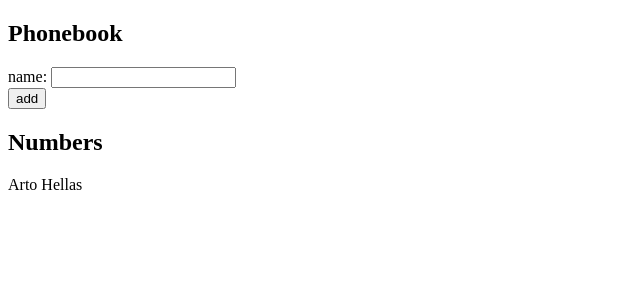
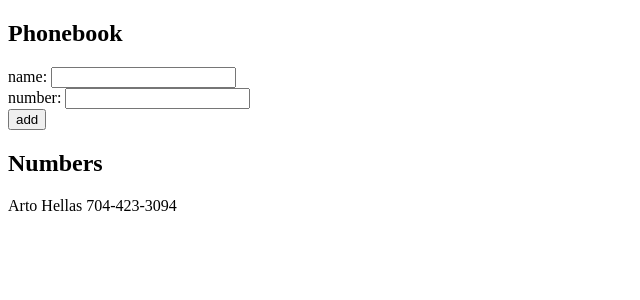
Before and after one commit to eding888/fullstackopen-part-2, a React (Create React App) app in the folder phonebook/: page / in a window 1280 px wide. Shown: the top 300 px of the page, without its empty margins (0-640 px from the left). Built offline with nearby package versions, Linux system fonts and the light colour scheme.

Commit message:
Complete 2.8

```diff
--- a/phonebook/src/App.js
+++ b/phonebook/src/App.js
@@ -2,20 +2,25 @@ import { useState } from 'react'
 
 const App = () => {
   const [persons, setPersons] = useState([
-    { name: 'Arto Hellas' }
+    { name: 'Arto Hellas',
+      number: '704-423-3094' }
   ])
-  const [newName, setNewName] = useState('')
-  const updateNameText = (event) => {
-    console.log(event.target.value);
-    setNewName(event.target.value);
-  }
+  const [newName, setNewName] = useState('');
+  const [newNumber, setNewNumber] = useState('');
+  const updateText = (event, setFunction) =>
+    setFunction(event.target.value);
+
+
 
   const addPerson = (event) => {
     event.preventDefault();
     const nameExists = persons.reduce((exists, person) => person.name === newName, false);
 
     if(!nameExists){
-      const newPerson = {name: newName};
+      const newPerson = {
+        name: newName,
+        number: newNumber,
+      };
       setPersons(persons.concat(newPerson));
     }
     else alert(`${newName} is already in the phonebook.`)
@@ -23,22 +28,31 @@ const App = () => {
   return (
     <div>
       <h2>Phonebook</h2>
-      <form>
+      <form onSubmit = {addPerson}>
         <div>
           name: <input
-           value = {newName}
-           onChange= {updateNameText}
+            value = {newName}
+            onChange= {event => updateText(event, setNewName)}
+            required
           />
         </div>
         <div>
-          <button onClick = {addPerson} type="submit">add</button>
+          number: <input
+            value = {newNumber}
+            onChange= {event => updateText(event, setNewNumber)}
+            pattern= "(\d{3}([\-]?)\d{3}([\-]?)\d{4})"
+            required
+          />
+        </div>
+        <div>
+          <button type="submit">add</button>
         </div>
       </form>
       <h2>Numbers</h2>
       <div>
         {persons.map(person =>
           <div>
-            {person.name}
+            {person.name} {person.number}
           </div>)}
         </div>
     </div>
```
